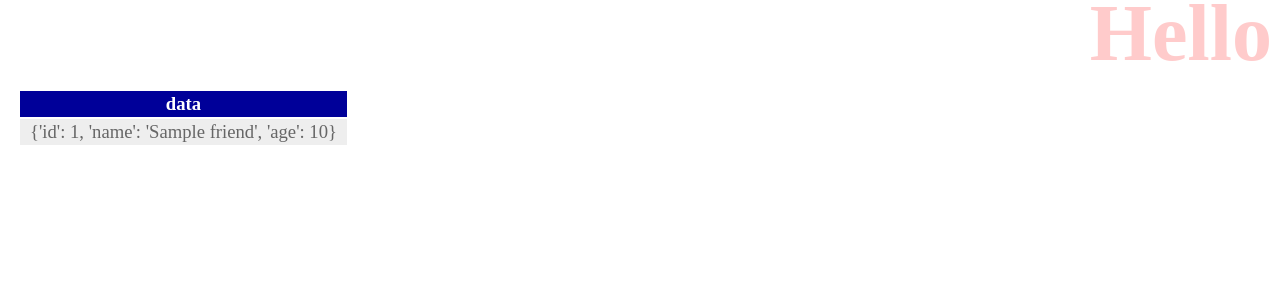
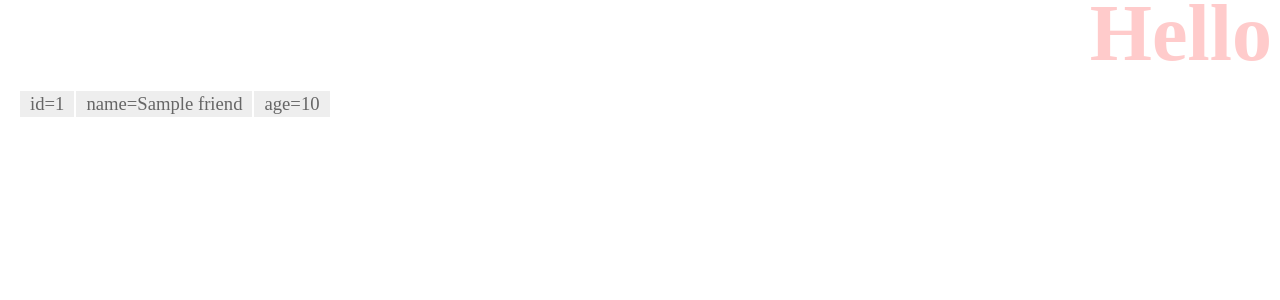
Before and after one commit to maeda-300/django_app, a Django app: page /hello/ in a window 1280 px wide. Shown: the top 300 px of the page. Run offline with Django 3.2, Linux system fonts and the light colour scheme; tables that the repository leaves empty hold one stand-in row (values such as "Sample post").

Commit message:
P.188
hello/index.html

```diff
--- a/hello/templates/hello/index.html
+++ b/hello/templates/hello/index.html
@@ -10,14 +10,7 @@
 <body>
     <h1>{{title}}</h1>
     <table>
-        <tr>
-            <th>data</th>
-        </tr>
-    {% for item in data %}
-        <tr>
-            <td>{{item}}</td>
-        </tr>
-    {% endfor %}
+        {{data|safe}}
     </table>
 </body>
 </html>
```
